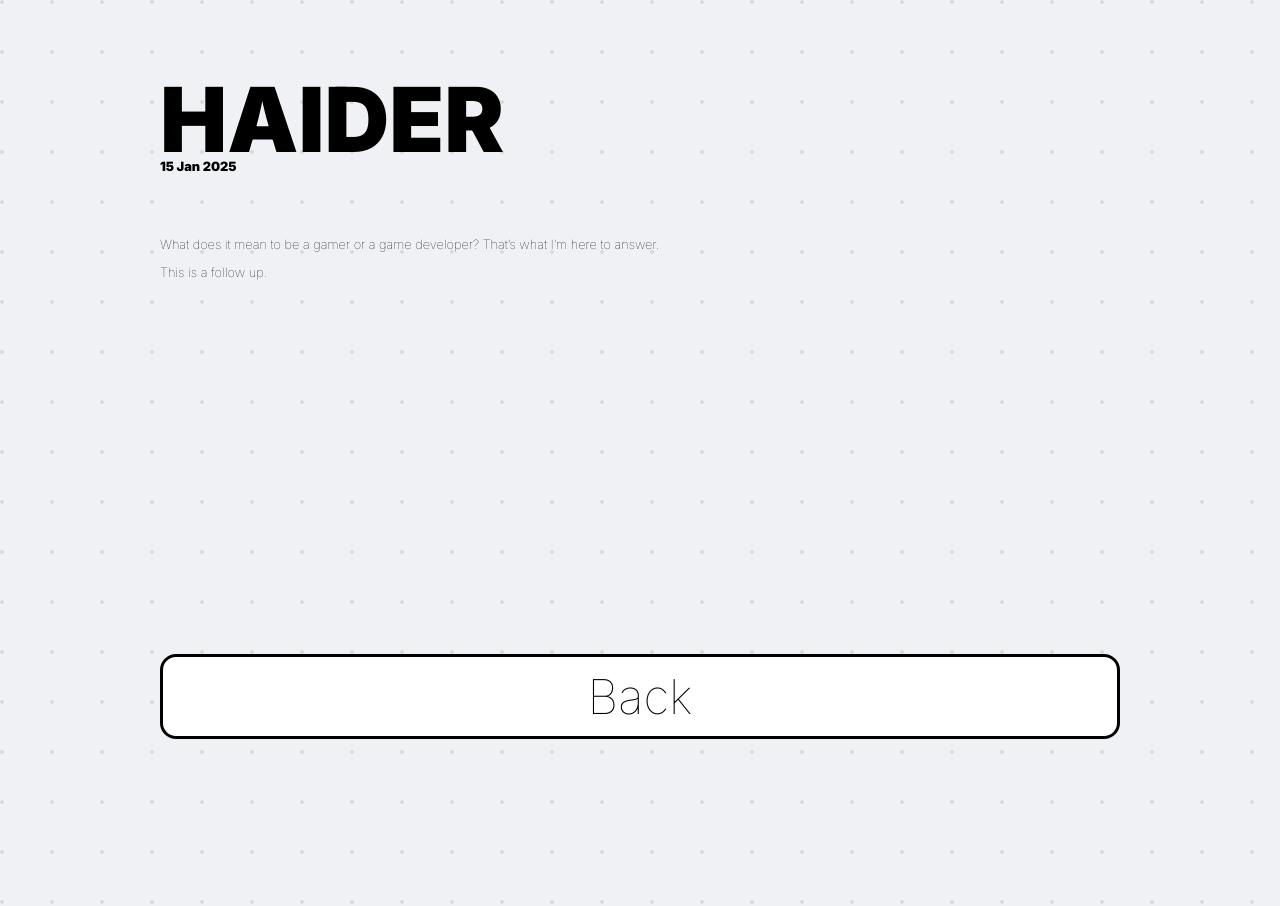
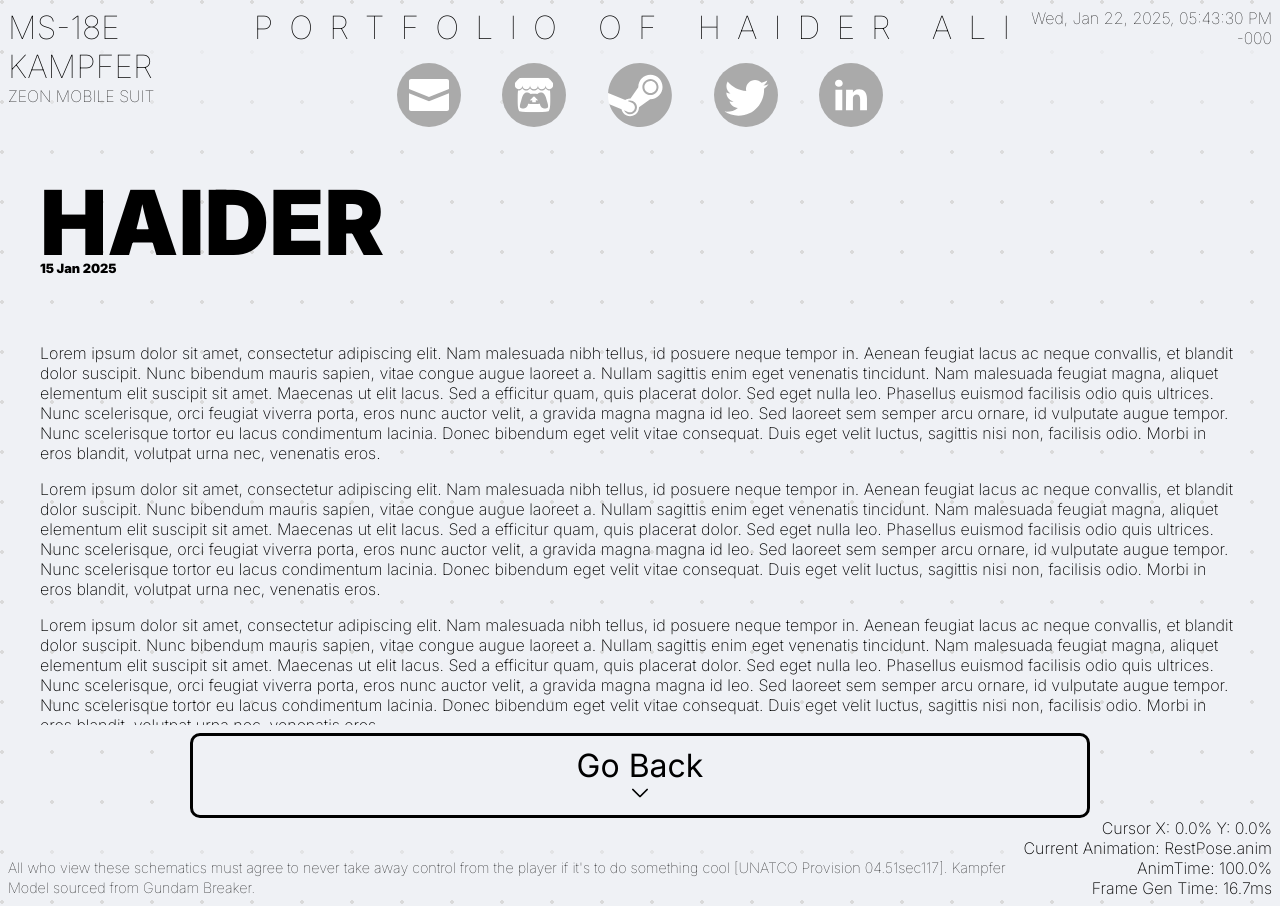
Before and after one commit to sinbadthepoet/portfolio-site, a Jekyll site: the page built from _posts/2025-01-15-Haider.md, in a window 1280 px wide. Built offline with Jekyll 4.4.1, drawn with Linux system fonts in a browser that asks for light colours; some web fonts are replaced.

Commit message:
Blogging Layout

```diff
--- a/_config.yml
+++ b/_config.yml
@@ -10,6 +10,8 @@
       type: "limbs"
     values:
       layout: "limb"
+      heading: "PLACEHOLDER"
+      subheading: "PLACEHOLDER"
   - scope:
       path: ""
       type: "projects"
@@ -20,6 +22,7 @@
       type: "posts"
     values:
       layout: "blog"
+      image: "/assets/images/blog/default.jpeg"
   - scope:
       path: ""
     values:
--- a/_layouts/blog.html
+++ b/_layouts/blog.html
@@ -1,22 +1,21 @@
 ---
-layout: default
+layout: dashboard
 ---
-<div class="postContentBox">
-  <div class="TextColumn BlogPost">
+<div class="TextColumn">
   <div class="HeadingBox">
     <h1>{{ page.title | upcase }}</h1>
     <h2>{{ page.date | date_to_string }}</h2>
   </div>
-    <div class="ContentBox">
+  <article class="ContentBox">
     <img src"{{ page.image }}" alt="{{ page.alt }}" style="width: 100%; height: auto;">
     {{ content }}
-    </div>
-    <div class="Buttons">
-      <a href="/blog.html">
-        <div class="button">
-          Back
+  </article>
+  <div class="ButtonContainer">
+    <a href="/blog.html" class="button">
+      <div>
+          <h1>Go Back</h1>
+          <img src="/assets/images/Down Arrow.svg" alt="Blog" style="height: 1rem; width: auto;">
       </div>
     </a>
   </div>
 </div>
-</div>
--- a/_layouts/limb.html
+++ b/_layouts/limb.html
@@ -22,7 +22,7 @@
             <h1>LEARN MORE</h1>
             <img src="/assets/images/Down Arrow.svg" alt="Blog" style="height: 1rem; width: auto;">
         </div>
-    </a>
+      </a>
     </div>
   </div>
 </div>
--- a/_posts/2025-01-15-Haider.md
+++ b/_posts/2025-01-15-Haider.md
@@ -1,8 +1,7 @@
----
-image: /assets/images/blog/TestImage.jpeg
-alt:
----
+Lorem ipsum dolor sit amet, consectetur adipiscing elit. Nam malesuada nibh tellus, id posuere neque tempor in. Aenean feugiat lacus ac neque convallis, et blandit dolor suscipit. Nunc bibendum mauris sapien, vitae congue augue laoreet a. Nullam sagittis enim eget venenatis tincidunt. Nam malesuada feugiat magna, aliquet elementum elit suscipit sit amet. Maecenas ut elit lacus. Sed a efficitur quam, quis placerat dolor. Sed eget nulla leo. Phasellus euismod facilisis odio quis ultrices. Nunc scelerisque, orci feugiat viverra porta, eros nunc auctor velit, a gravida magna magna id leo. Sed laoreet sem semper arcu ornare, id vulputate augue tempor. Nunc scelerisque tortor eu lacus condimentum lacinia. Donec bibendum eget velit vitae consequat. Duis eget velit luctus, sagittis nisi non, facilisis odio. Morbi in eros blandit, volutpat urna nec, venenatis eros.
 
-What does it mean to be a gamer or a game developer? That's what I'm here to answer.
+Lorem ipsum dolor sit amet, consectetur adipiscing elit. Nam malesuada nibh tellus, id posuere neque tempor in. Aenean feugiat lacus ac neque convallis, et blandit dolor suscipit. Nunc bibendum mauris sapien, vitae congue augue laoreet a. Nullam sagittis enim eget venenatis tincidunt. Nam malesuada feugiat magna, aliquet elementum elit suscipit sit amet. Maecenas ut elit lacus. Sed a efficitur quam, quis placerat dolor. Sed eget nulla leo. Phasellus euismod facilisis odio quis ultrices. Nunc scelerisque, orci feugiat viverra porta, eros nunc auctor velit, a gravida magna magna id leo. Sed laoreet sem semper arcu ornare, id vulputate augue tempor. Nunc scelerisque tortor eu lacus condimentum lacinia. Donec bibendum eget velit vitae consequat. Duis eget velit luctus, sagittis nisi non, facilisis odio. Morbi in eros blandit, volutpat urna nec, venenatis eros.
 
-This is a follow up.
+Lorem ipsum dolor sit amet, consectetur adipiscing elit. Nam malesuada nibh tellus, id posuere neque tempor in. Aenean feugiat lacus ac neque convallis, et blandit dolor suscipit. Nunc bibendum mauris sapien, vitae congue augue laoreet a. Nullam sagittis enim eget venenatis tincidunt. Nam malesuada feugiat magna, aliquet elementum elit suscipit sit amet. Maecenas ut elit lacus. Sed a efficitur quam, quis placerat dolor. Sed eget nulla leo. Phasellus euismod facilisis odio quis ultrices. Nunc scelerisque, orci feugiat viverra porta, eros nunc auctor velit, a gravida magna magna id leo. Sed laoreet sem semper arcu ornare, id vulputate augue tempor. Nunc scelerisque tortor eu lacus condimentum lacinia. Donec bibendum eget velit vitae consequat. Duis eget velit luctus, sagittis nisi non, facilisis odio. Morbi in eros blandit, volutpat urna nec, venenatis eros.
+
+Lorem ipsum dolor sit amet, consectetur adipiscing elit. Nam malesuada nibh tellus, id posuere neque tempor in. Aenean feugiat lacus ac neque convallis, et blandit dolor suscipit. Nunc bibendum mauris sapien, vitae congue augue laoreet a. Nullam sagittis enim eget venenatis tincidunt. Nam malesuada feugiat magna, aliquet elementum elit suscipit sit amet. Maecenas ut elit lacus. Sed a efficitur quam, quis placerat dolor. Sed eget nulla leo. Phasellus euismod facilisis odio quis ultrices. Nunc scelerisque, orci feugiat viverra porta, eros nunc auctor velit, a gravida magna magna id leo. Sed laoreet sem semper arcu ornare, id vulputate augue tempor. Nunc scelerisque tortor eu lacus condimentum lacinia. Donec bibendum eget velit vitae consequat. Duis eget velit luctus, sagittis nisi non, facilisis odio. Morbi in eros blandit, volutpat urna nec, venenatis eros.
--- a/_sass/main.scss
+++ b/_sass/main.scss
@@ -34,21 +34,34 @@
   line-height: 1.4;
 }
 
+p{
+  font-weight: 200;
+}
+
 .RootContainer{
   height: 98.92vh; //Body and HTML Margins fuck it all up so here it is lol
   max-height: 98.92vh;
-  display: flex;
-  flex-flow: column nowrap;
+  width: 100%;
+  display: grid;
+  grid-template-rows: auto 1fr auto;
+  grid-template-columns: 1fr;
   justify-content: space-between;
 }
 
-.HeaderContainer, .FooterContainer{
-  flex-shrink: 0;
+.HeaderContainer{
+  grid-row-start: 1;
+  grid-row-end: 2;
+}
+
+.FooterContainer{
+  grid-row-start: 3;
+  grid-row-end: 4;
 }
 
 .ContentContainer{
-  flex-grow: 1;
-  align-self: center;
+  grid-row-start: 2;
+  grid-row-end: 3;
+  justify-self: center;
 
   max-width: 1200px;
   width: 100%;
@@ -64,6 +77,8 @@
   width: 100%;
   max-width: 900px;
   justify-content: center;
+  margin-left: auto;
+  margin-right: auto;
   gap: 3rem;
 
   margin-top: 0.5rem;
@@ -79,6 +94,8 @@
 
     text-align: center;
     h1{
+      white-space: nowrap;
+      font-size: clamp(0.8rem, 3vw, 2rem);
       font-weight: 400;
       transition: font-weight 0.4s ease;
     }
@@ -103,7 +120,6 @@
 }
 
 .LimbContentWrapper{
-  margin-top: clamp(0.1rem, 1vw, 3rem);
   display: flex;
   flex-flow: row nowrap;
   gap: 1rem;
@@ -116,12 +132,20 @@
   }
 
   .TextColumn{
-    flex-basis: 10rem;
-    flex-grow: 2;
+    width: 50px;
+  }
+}
 
-    display: flex;
-    flex-flow: column;
-  }
+.TextColumn{
+  margin-top: clamp(0.1rem, 1vw, 3rem);
+  flex: 2 1 0;
+
+  width: 100%;
+
+  display: flex;
+  flex-flow: column;
+
+  min-height: 0;
 }
 
 .HeadingBox{
@@ -144,13 +168,9 @@
 }
 
 .ContentBox{
-  flex-grow: 1;
-  max-height: 50vh;
+  flex: 1 1 0;
+  min-height: 0;
   overflow: scroll;
-
-  p{
-    font-size: clamp(0.1rem, 1vw, 1.5rem);
-  }
 
   h1{
     font-size: 4rem;
@@ -168,76 +188,61 @@
   }
 }
 
-//OLD
+.Entries{
+  margin-top: clamp(0.1rem, 1vw, 3rem);
+  width: 100%;
 
-.postContentBox {
+  flex: 1 1 0;
+  min-height: 0;
+  overflow: scroll;
+}
+
+.Post{
   display: flex;
   flex-flow: row nowrap;
-  justify-content: center;
-  margin-top: 5rem;
-  height: 85vh;
+  width: 100%;
+  max-height: 182px;
+  background-color: #EFF1F5;
 
-  .Viewport {
-    flex: 0 1 25rem;
+  .PreviewImage{
+    width: 20%;
   }
 
-  .TextColumn {
-    flex: 0 0 35rem;
+  .PostInfo{
+    width: 80%;
+  }
+
+  .PreviewImage, .PostInfo{
+    border: 0.1rem solid #dddddd;
+    margin: 0.4rem;
+    padding: 0.4rem;
+  }
+
+  .PostTop{
     display: flex;
-    flex-direction: column;
+    flex-flow: row nowrap;
+    justify-content: space-between;
+    align-items: flex-start;
+  }
 
+  .BlogPreview{
+    max-height: 100px;
+    overflow: hidden;
+  }
+}
 
+.HoverSelect{
+  transition: background-color 0.4s ease;
 
-    .ContentBox{
-      flex: auto;
-    }
+  h1{
+    transition: font-weight 0.4s ease;
+  }
 
-    .Buttons{
-      display: flex;
-      width: auto;
-      flex-flow: row nowrap;
-      gap: 0.3rem;
+  &:hover{
+    background-color: #FFFFFF;
 
-      a{
-        color: black;
-        flex-grow: 1;
-        text-decoration: none;
-        border: 0.2rem solid black;
-        background-color: white;
-        text-align: center;
-        font-size: 3rem;
-        border-radius: 1rem;
-
-      }
+    h1{
+      font-weight: 900;
     }
   }
 }
-
-.BlogEntryContainer{
-  display:flex;
-  flex-flow: column wrap;
-  gap: 2rem;
-  justify-content: space-around;
-  width: 100rem;
-
-  .Post{
-    border: 0.1rem solid #dddddd;
-    padding: 1rem;
-    text-align: center;
-    max-width: 20rem;
-    h2{
-      font-weight: 300;
-      color: black;
-      margin-top: 1.2rem;
-      margin-bottom: 1.5rem;
-    }
-  }
-
-  a{
-    text-decoration: none;
-  }
-}
-
-.TextColumn.BlogPost{
-  flex: 0 0 60rem;
-}
```
Also changed, not shown: blog.html (+26 -13 lines), assets/images/blog/default.jpeg (added). Lines whose indentation alone changed are shown as unchanged.
